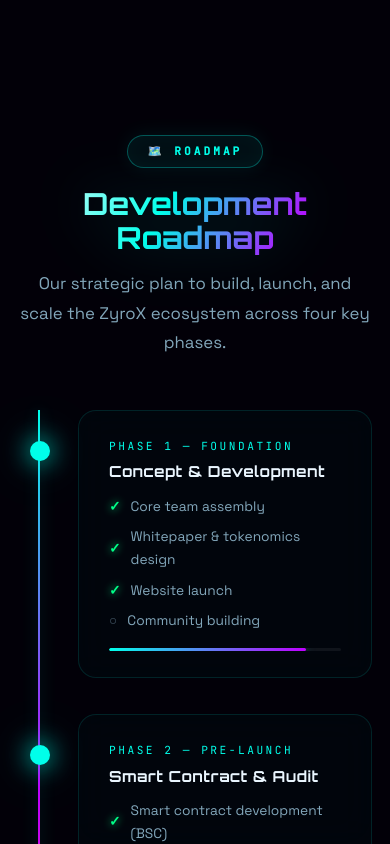
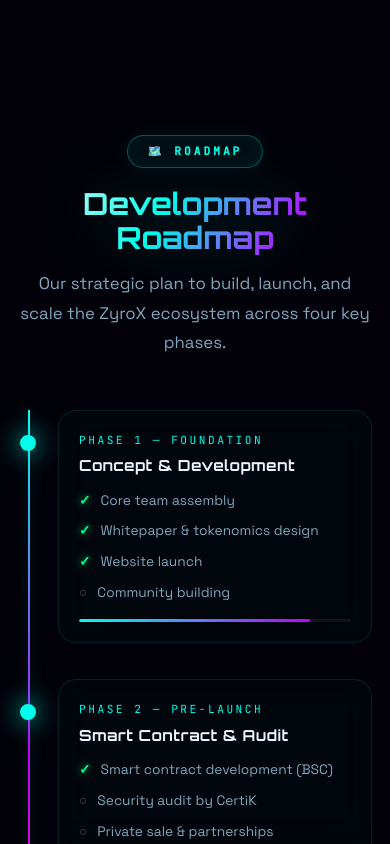
Before and after one commit to Mushfik8/ZyroX-2.0, a React (Vite) app: page / in a window 390 px wide. Shown: the part 6343-7187 px from the top of the page. Built offline with nearby package versions, Linux system fonts and the light colour scheme.

Commit message:
Fix mobile UI: make Tokenomics chart responsive and improve Roadmap padding

```diff
--- a/src/components/Tokenomics.jsx
+++ b/src/components/Tokenomics.jsx
@@ -37,7 +37,7 @@ function DonutChart() {
   }, [])
   return (
     <div className="token-chart">
-      <canvas ref={canvasRef} style={{ width:300, height:300 }} />
+      <canvas ref={canvasRef} style={{ width:300, maxWidth: '100%', height: 'auto', aspectRatio: '1/1' }} />
       <div className="token-center">
         <div className="supply">100B</div>
         <div className="label">Total Supply</div>
--- a/src/index.css
+++ b/src/index.css
@@ -212,7 +212,11 @@ h1,h2,h3,h4{font-family:var(--fd);line-height:1.15}
   .cta-box{padding:40px 24px}
   .hero-actions{flex-direction:column;align-items:stretch}
   .hero-actions .btn{justify-content:center}
+  .roadmap-item{padding:20px}
   .roadmap-item h3{font-size:.95rem}
+  .roadmap-dot{left:-39px;width:16px;height:16px;top:24px}
+  .roadmap-timeline{padding-left:40px}
+  .roadmap-line{left:10px}
   .global-mouse-glow{display:none}
   .faq-question{padding:16px 18px;font-size:.87rem}
 }
```
